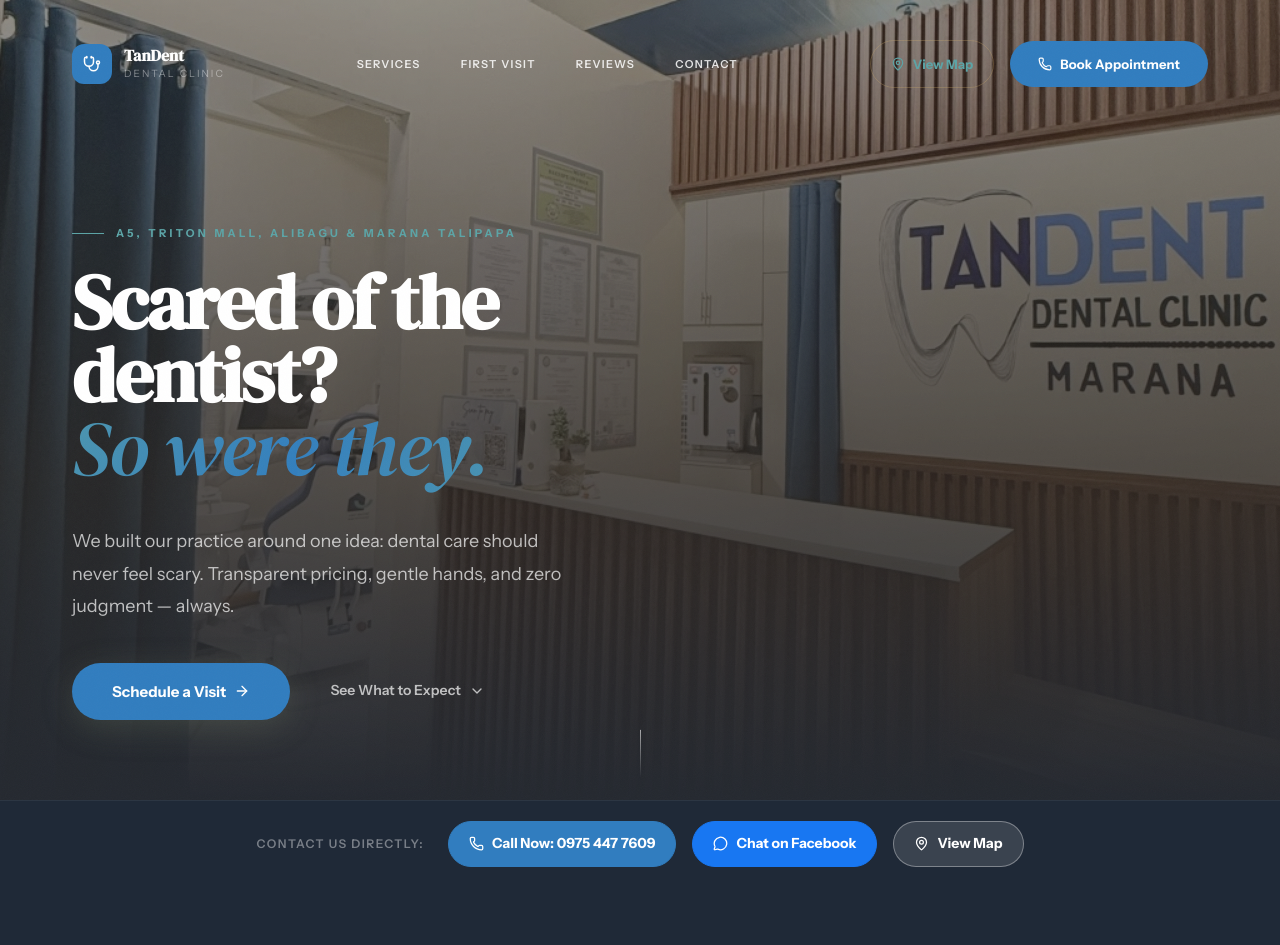
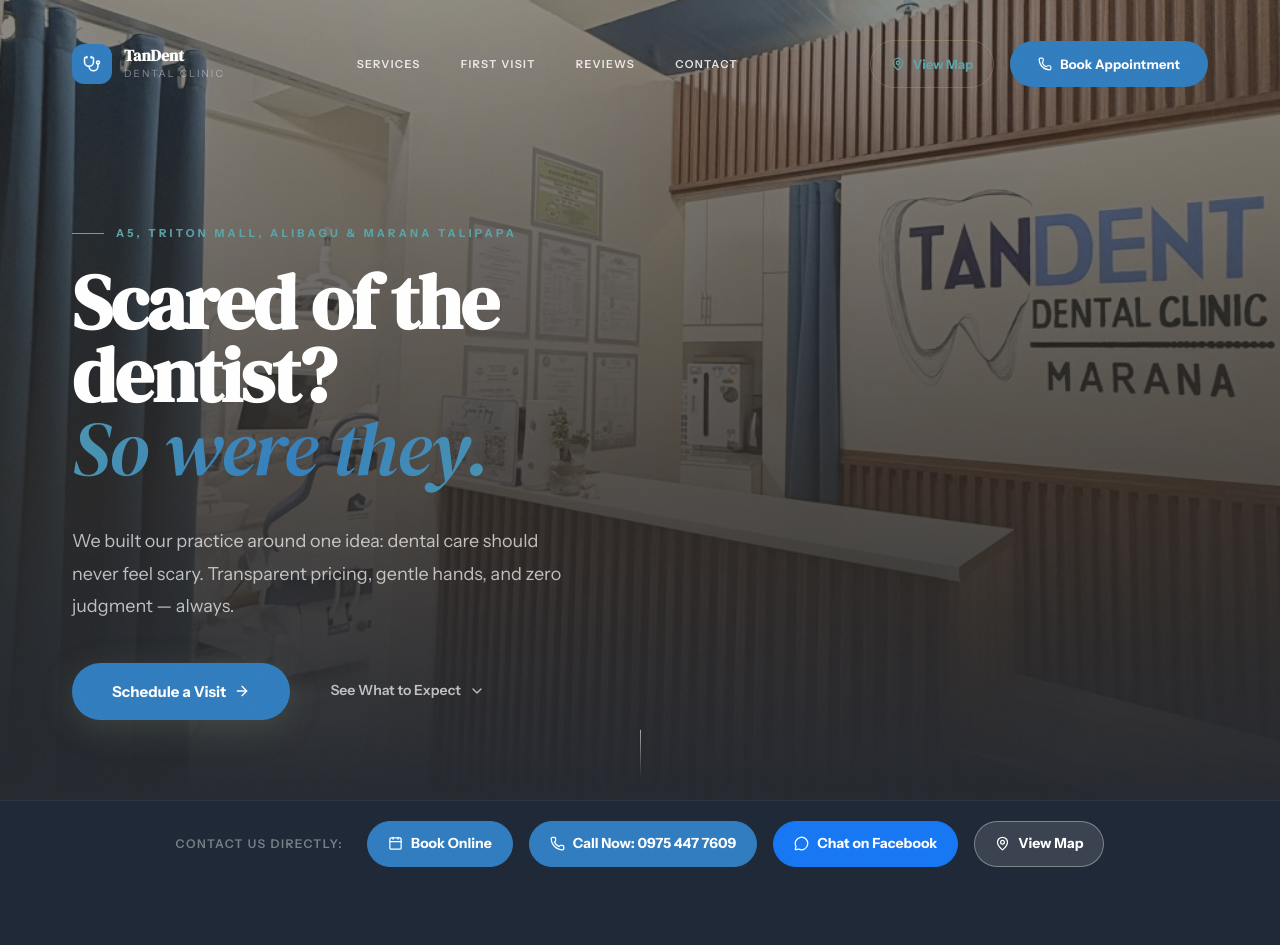
Before and after one commit to Time-lord-tech/dental-v2, a React (Vite) app: page / in a window 1280 px wide. Shown: the top 945 px of the page. Built offline with nearby package versions, Linux system fonts and the light colour scheme.

Commit message:
feat: scatter direct booking link and update tracking URL

```diff
--- a/src/pages/HomePage.tsx
+++ b/src/pages/HomePage.tsx
@@ -67,7 +67,7 @@
 ];
 
 // ── SHARED CTA STYLES ─────────────────────────────────────────────────────────
-export const CTA_BOOK = 'https://dental.m.mymedsph.app/dental/qpEhpCl8';
+export const CTA_BOOK = 'https://dental.m.mymedsph.app/dental/qpEhpCl8?fbclid=IwY2xjawSWfNhleHRuA2FlbQIxMABicmlkETFIOENFQlg4ZzhqT09IWTBac3J0YwZhcHBfaWQQMjIyMDM5MTc4ODIwMDg5MgABHuplwbG43qtZqJ-8ydwm5YE34Jj7eYaZttMv5mbfaEN8MWWrgg_vUIVowdbg_aem_B4e99LJO2tR4bQck1l7M4w';
 export const CTA_CALL = 'tel:09754477609';
 export const CTA_FB = 'https://www.facebook.com/profile.php?id=61550862719130&mibextid=LQQJ4d';
 export const CTA_MAP = 'https://www.google.com/maps/search/?api=1&query=TanDent+Dental+Clinic+Marana+Ilagan+City';
@@ -207,7 +207,7 @@
               We built our practice around one idea: dental care should never feel scary. Transparent pricing, gentle hands, and zero judgment — always.
             </p>
             <div className="hero-actions">
-              <a href="#contact" className="btn-primary">
+              <a href={CTA_BOOK} target="_blank" rel="noreferrer" className="btn-primary">
                 Schedule a Visit <ArrowRight size={16} />
               </a>
               <a href="#timeline" className="btn-ghost">
@@ -230,6 +230,9 @@
         transition={{ delay: 0.6, duration: 0.7, ease: [0.76, 0, 0.24, 1] }}
       >
         <span className="hero-cta-strip-label">Contact us directly:</span>
+        <a href={CTA_BOOK} target="_blank" rel="noreferrer" className="hero-cta-pill hero-cta-pill--call" style={{ background: 'var(--sage)', color: 'white', borderColor: 'var(--sage)' }}>
+          <Calendar size={15} /> Book Online
+        </a>
         <a href={CTA_CALL} className="hero-cta-pill hero-cta-pill--call">
           <Phone size={15} /> Call Now: 0975 447 7609
         </a>
@@ -553,7 +556,10 @@
       <motion.div className="cta-banner" initial={{ opacity: 0, y: 30 }} whileInView={{ opacity: 1, y: 0 }} viewport={{ once: true }}>
         <h2>Your smile deserves gentle care</h2>
         <p>Walk in with fear, walk out with a plan. No pressure, no judgment — just honest, affordable dentistry.</p>
-        <a href="#contact" className="btn-primary">Get Instant SMS Confirmation <ArrowRight size={16} /></a>
+        <div className="hero-actions" style={{ justifyContent: 'center' }}>
+          <a href={CTA_BOOK} target="_blank" rel="noreferrer" className="btn-primary">Book Online Now <ArrowRight size={16} /></a>
+          <a href="#contact" className="btn-ghost" style={{ background: 'rgba(0,0,0,0.1)', color: 'var(--charcoal)', padding: '1rem 2rem', borderRadius: 'var(--radius-xl)' }}>Send an Inquiry</a>
+        </div>
       </motion.div>
     </div>
   );
@@ -605,6 +611,7 @@
           <div className="footer-col">
             <h4>Find Us</h4>
             <ul>
+              <li><a href={CTA_BOOK} target="_blank" rel="noreferrer" style={{ color: 'var(--sage)', fontWeight: 700 }}>📅 Book Appointment Online</a></li>
               <li><a href={CTA_MAP} target="_blank" rel="noreferrer" style={{ color: 'var(--gold)', fontWeight: 700 }}>📍 Open in Google Maps</a></li>
               <li><a href={CTA_CALL}>📞 0975 447 7609 (Call/SMS)</a></li>
               <li><span>🕒 Mon–Sat: 9AM–6PM, Sun: 1PM–6PM</span></li>
--- a/src/pages/services/ServicePageLayout.tsx
+++ b/src/pages/services/ServicePageLayout.tsx
@@ -3,7 +3,7 @@
 import { Phone, MessageCircle, Calendar, Home, ArrowLeft, Stethoscope, MapPin } from 'lucide-react';
 import { useState, useEffect } from 'react';
 
-export const CTA_BOOK = 'https://dental.m.mymedsph.app/dental/qpEhpCl8';
+export const CTA_BOOK = 'https://dental.m.mymedsph.app/dental/qpEhpCl8?fbclid=IwY2xjawSWfNhleHRuA2FlbQIxMABicmlkETFIOENFQlg4ZzhqT09IWTBac3J0YwZhcHBfaWQQMjIyMDM5MTc4ODIwMDg5MgABHuplwbG43qtZqJ-8ydwm5YE34Jj7eYaZttMv5mbfaEN8MWWrgg_vUIVowdbg_aem_B4e99LJO2tR4bQck1l7M4w';
 export const CTA_CALL = 'tel:09754477609';
 export const CTA_FB = 'https://www.facebook.com/profile.php?id=61550862719130&mibextid=LQQJ4d';
 export const CTA_MAP = 'https://www.google.com/maps/search/?api=1&query=TanDent+Dental+Clinic+Marana+Ilagan+City';
```
